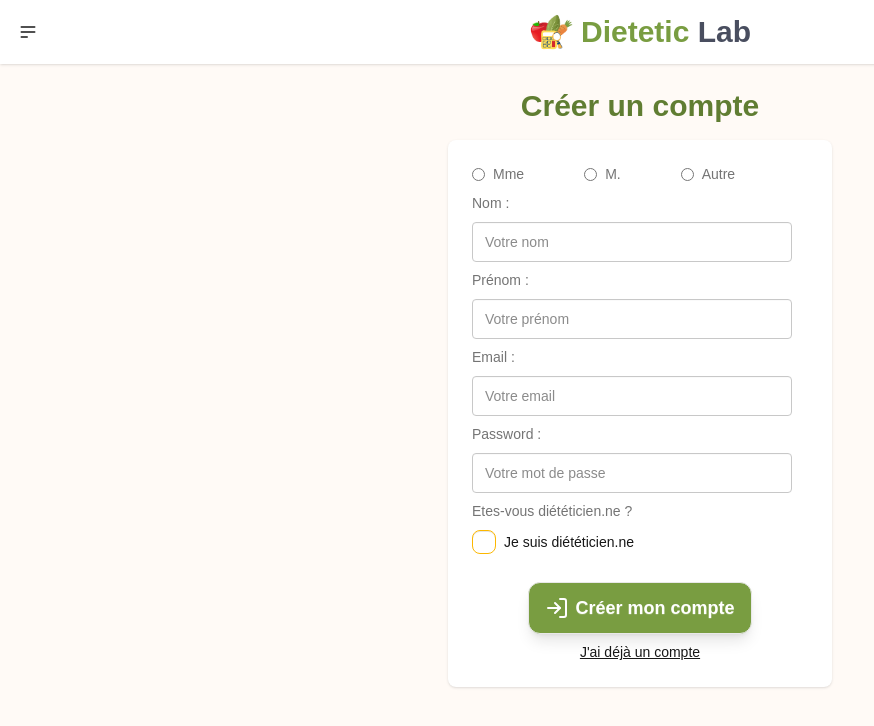
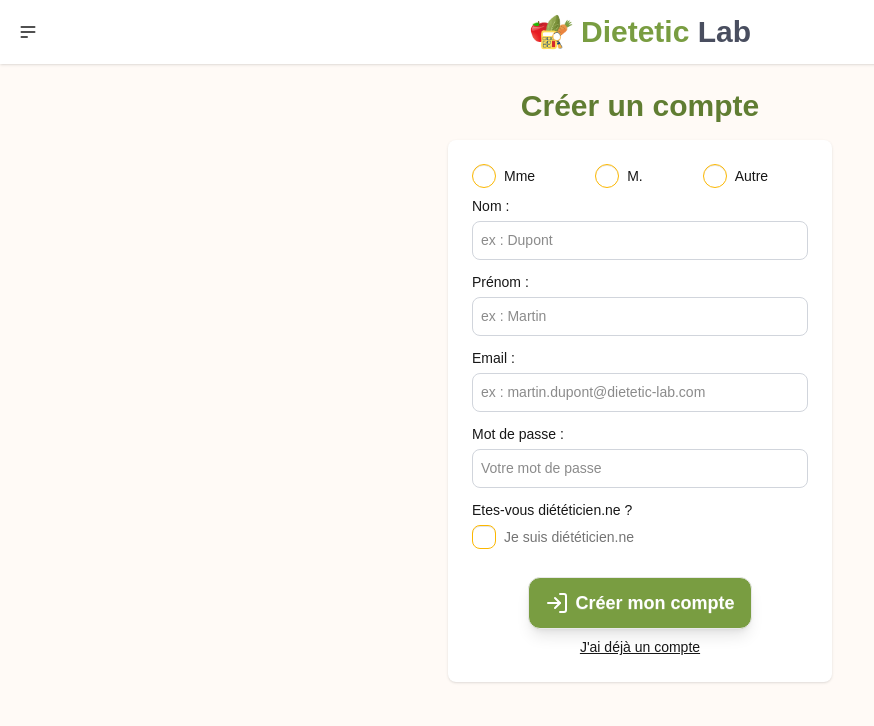
Before and after one commit to Edwige08/dietetic_lab_front, a Next.js app: page /signup in a window 1280 px wide. Shown: the top 726 px of the page, without its empty margins (0-874 px from the left). Built offline with nearby package versions, Linux system fonts and the light colour scheme.

Commit message:
update: SignupForm adding usestate to get the data and modify the components used for inputs

```diff
--- /dev/null
+++ b/src/components/InputCheckboxWithTitle.tsx
@@ -0,0 +1,14 @@
+import { ChangeEventHandler } from "react";
+
+export default function InputCheckboxWithTitle(props: { description: string, name: string, onChange: ChangeEventHandler<HTMLInputElement>, checked: boolean, title: string }) {
+    return (
+        <div className="flex flex-col gap-1">
+            <p>{props.description}</p>
+            <div className="flex flex-row items-center gap-2">
+
+                <input type="checkbox" name={props.name} onChange={props.onChange} checked={props.checked} className="checkbox checkbox-warning" />
+                <label htmlFor="{props.name}" className="label">{props.title}</label>
+            </div>
+        </div>
+    )
+}
--- a/src/components/InputText.tsx
+++ b/src/components/InputText.tsx
@@ -1,6 +1,6 @@
 import { ChangeEventHandler } from "react";
 
-export default function InputText(props: { title: string, name: string, value: string, onChange?: ChangeEventHandler<HTMLInputElement>, disabled?: boolean, unity?: string }) {
+export default function InputText(props: { title: string, name: string, placeholder?: string, value: string, onChange?: ChangeEventHandler<HTMLInputElement>, disabled?: boolean, unity?: string }) {
     return (
         <div className="flex flex-col gap-1">
             <label htmlFor={props.name}>
@@ -9,6 +9,7 @@ export default function InputText(props: { title: string, name: string, value: s
             <input
                 name={props.name}
                 type="string"
+                placeholder={props.placeholder}
                 className="p-2 border border-gray-300 rounded-lg w-full"
                 value={props.value}
                 onChange={props.onChange}
--- a/src/components/SignUpForm.tsx
+++ b/src/components/SignUpForm.tsx
@@ -1,48 +1,87 @@
+'use client'
+
 import { LogInIcon } from "lucide-react";
 import ButtonGreen from "./ButtonGreen";
 import Title from "./Title";
 import Link from "next/link";
+import React, { useState } from "react";
+import InputText from "./InputText";
+import InputCheckboxWithTitle from "./InputCheckboxWithTitle";
+import { DataSignUp } from "@/types/SignInSignUp";
 
 export default function SignUpForm() {
+    const [formData, setFormData] = useState<DataSignUp>({ firstname: "", lastname: "", gender: "", mail: "", password: "", is_dietetician: false });
+
+    const handleChange = (event: React.ChangeEvent<HTMLInputElement>) => {
+        const { name, value } = event.target;
+
+        setFormData(prev => ({
+            ...prev,
+            [name]: (name === 'is_dietetician' ? !formData.is_dietetician : value)
+        }))
+    }
+
     return (
         <div>
             <Title
                 text="Créer un compte"
             />
             <div className="card bg-white w-96 shadow-sm">
-                <div className="card-body">
+                <form className="card-body">
                     <div className="flex flex-row items-center gap-15">
                         <div className="flex flex-row gap-2">
-                            <input type="radio" name="gender" value="f" />
-                            <label htmlFor="gender" className="label">Mme</label>
+                            <input onChange={handleChange} type="radio" name="gender" value="f" className="radio radio-warning" />
+                            <label htmlFor="gender" className="flex flex-col justify-center">Mme</label>
                         </div>
                         <div className="flex flex-row gap-2">
-                            <input type="radio" name="gender" value="h" />
-                            <label htmlFor="gender" className="label">M.</label>
+                            <input onChange={handleChange} type="radio" name="gender" value="h" className="radio radio-warning" />
+                            <label htmlFor="gender" className="flex flex-col justify-center">M.</label>
                         </div>
                         <div className="flex flex-row gap-2">
-                            <input type="radio" name="gender" value="other" />
-                            <label htmlFor="gender" className="label">Autre</label>
+                            <input onChange={handleChange} type="radio" name="gender" value="other" className="radio radio-warning" />
+                            <label htmlFor="gender" className="flex flex-col justify-center">Autre</label>
                         </div>
                     </div>
 
-                    <label className="label">Nom :</label>
-                    <input type="email" className="input bg-white border-(--grayMediumColor)" placeholder="Votre nom" />
-
-                    <label className="label">Prénom :</label>
-                    <input type="email" className="input bg-white border-(--grayMediumColor)" placeholder="Votre prénom" />
-
-                    <label className="label">Email :</label>
-                    <input type="email" className="input bg-white border-(--grayMediumColor)" placeholder="Votre email" />
-
-                    <label className="label">Password :</label>
-                    <input type="password" className="input bg-white border-(--grayMediumColor)" placeholder="Votre mot de passe" />
-
-                    <p className="label">Etes-vous diététicien.ne ?</p>
-                    <div className="flex flex-row items-center gap-2">
-                        <input type="checkbox" name="diet" className="checkbox checkbox-warning" />
-                        <label htmlFor="">Je suis diététicien.ne</label>
-                    </div>
+                    <InputText
+                        title="Nom :"
+                        name="lastname"
+                        placeholder="ex : Dupont"
+                        value={formData.lastname}
+                        onChange={handleChange}
+                        disabled={false}
+                    />
+                    <InputText
+                        title="Prénom :"
+                        name="firstname"
+                        placeholder="ex : Martin"
+                        value={formData.firstname}
+                        onChange={handleChange}
+                        disabled={false}
+                    />
+                    <InputText
+                        title="Email :"
+                        name="mail"
+                        placeholder="ex : martin.dupont@dietetic-lab.com"
+                        value={formData.mail}
+                        onChange={handleChange}
+                        disabled={false}
+                    />
+                    <InputText
+                        title="Mot de passe :"
+                        name="password"
+                        placeholder="Votre mot de passe"
+                        value={formData.password}
+                        onChange={handleChange}
+                        disabled={false}
+                    />
+                    <InputCheckboxWithTitle
+                        description="Etes-vous diététicien.ne ?"
+                        name="is_dietetician"
+                        title="Je suis diététicien.ne"
+                        onChange={handleChange}
+                        checked={formData.is_dietetician}
+                    />
 
                     <div className="flex flex-col card-actions items-center mt-5">
                         <ButtonGreen
@@ -57,7 +96,7 @@ export default function SignUpForm() {
                             J&apos;ai déjà un compte
                         </Link>
                     </div>
-                </div>
+                </form>
             </div>
         </div>
     )
--- /dev/null
+++ b/src/types/SignInSignUp.tsx
@@ -0,0 +1,8 @@
+export interface DataSignUp {
+    firstname: string,
+    lastname: string,
+    gender: string,
+    mail: string,
+    password: string,
+    is_dietetician: boolean,
+}
```
